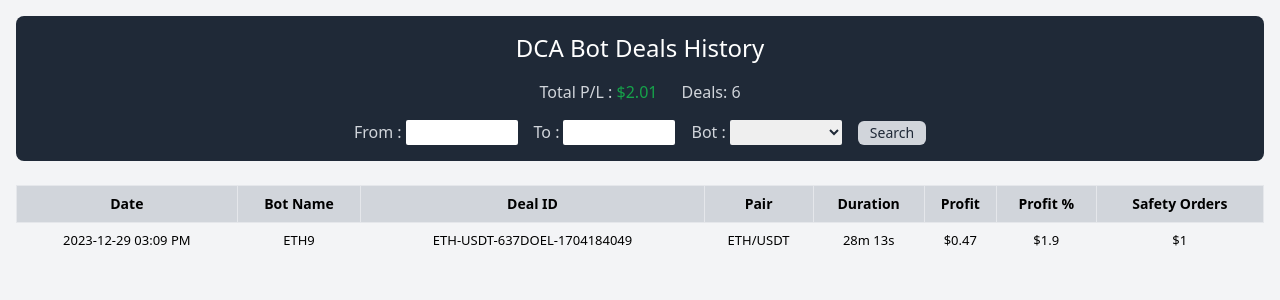
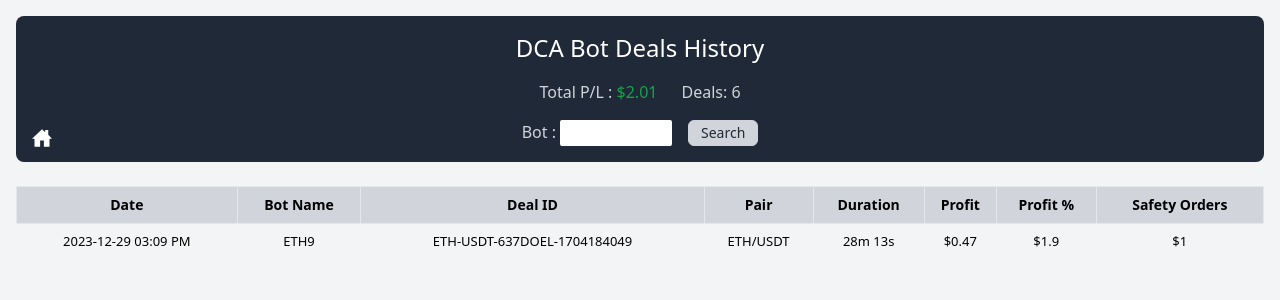
Before and after one commit to mraj1802/DCABot, a React (Create React App) app in the folder client/: page /bothistory in a window 1280 px wide. Shown: the top 300 px of the page. Built offline with nearby package versions, Linux system fonts and the light colour scheme.

Commit message:
changeed in modal and history page

```diff
--- a/client/src/Pages/BotHistory.jsx
+++ b/client/src/Pages/BotHistory.jsx
@@ -1,6 +1,8 @@
 import React, { useState } from 'react'
 import DetailModal from '../utils/DetailModal';
 import { AiFillCloseSquare } from 'react-icons/ai';
+import { Link } from 'react-router-dom';
+import { IoHomeSharp } from 'react-icons/io5';
 
 const BotHistory = () => {
     const [isDetailModal, setdetailmodalopen] = useState(false);
@@ -60,26 +62,17 @@ const BotHistory = () => {
               </div>
               <div className="text-gray-300 flex gap-4">
                 <div className="flex gap-1">
-                    <label htmlFor="" className="">From : </label>
+                    <label htmlFor="bot" className="">Bot : </label>
                     <input type="text" className="w-28 focus:outline-none rounded-sm text-[#1f2937] px-1"/>
                 </div>
-                <div className="flex gap-1">
-                    <label htmlFor="" className="">To : </label>
-                    <input type="text" className="w-28 focus:outline-none rounded-sm text-[#1f2937] px-1"/>
+                <div>
+                    <button className="bg-gray-300 border border-gray-300 hover:opacity-70 text-[#1f2937] rounded-md text-sm py-0.5 px-3">Search</button>
                 </div>
-                <div className="flex gap-1">
-                    <label htmlFor="" className="">Bot : </label>
-                    <select name="bot" id="" className="w-28 focus:outline-none rounded-sm text-[#1f2937] px-1">
-                        <option></option>
-                        <option>BOT</option>
-                        <option>BOT2</option>
-                        <option>ETH</option>
-                        <option>ETH2</option>
-                    </select>
-                </div>
-                <div>
-                    <button className="bg-gray-300 text-[#1f2937] rounded-md text-sm py-0.5 px-3">Search</button>
-                </div>
+              </div>
+              <div className="absolute top-32 left-8 text-white hover:text-gray-300" >
+                <Link to="/">
+                <IoHomeSharp  fontSize={20}/>
+                </Link>
               </div>
             </div>
 
--- a/client/src/Pages/Configuration.jsx
+++ b/client/src/Pages/Configuration.jsx
@@ -1,4 +1,6 @@
 import React from 'react'
+import { IoHomeSharp } from 'react-icons/io5'
+import { Link } from 'react-router-dom'
 
 const Configuration = () => {
   return (
@@ -8,10 +10,12 @@ const Configuration = () => {
             <div className="w-full space-y-6 rounded-lg  text-black">
                 <div className="flex justify-center items-center gap-2 bg-[#1f2937] py-4 rounded-lg">
                     <h1 className="text-white text-2xl font-medium">Configuration</h1>
-
+                    <div className="absolute top-10 left-8 text-white hover:text-gray-300" >
+                      <Link to="/">
+                      <IoHomeSharp  fontSize={20}/>
+                      </Link>
+                  </div>
                 </div>
-
-
             </div>
 
         </div>
--- a/client/src/Pages/Home.jsx
+++ b/client/src/Pages/Home.jsx
@@ -9,9 +9,6 @@ const Home = () => {
         navigate(`/${a}`)
     }
 
-    const handleDivClick = () => {
-        window.location.href = 'https://www.symrank.com/';
-      };
 
   return (
     <>
@@ -39,7 +36,7 @@ const Home = () => {
                             DCA Bot Deals History
                         </h2>
                     </div>
-                    <div className="border-b border-gray-300 py-3 hover:bg-gray-200 cursor-pointer" onClick={handleDivClick}>
+                    <div className="border-b border-gray-300 py-3 hover:bg-gray-200 cursor-pointer" >
                         <h2 className="text-base text-blue-500  px-3">
                             SymRank Crypto Screener
                         </h2>
--- a/client/src/Pages/LiveLogs.jsx
+++ b/client/src/Pages/LiveLogs.jsx
@@ -1,4 +1,5 @@
 import React from 'react'
+import { IoHomeSharp } from 'react-icons/io5'
 import { Link } from 'react-router-dom'
 
 const LiveLogs = () => {
@@ -9,6 +10,11 @@ const LiveLogs = () => {
             <div className="w-full space-y-6 rounded-lg  text-black">
                 <div className="flex flex-col justify-center items-center gap-3 bg-[#1f2937] py-4 rounded-lg">
                     <h1 className="text-white text-2xl font-medium">SymBot Realtime Logs</h1>
+                    <div className="absolute top-10 left-8 text-white hover:text-gray-300" >
+                      <Link to="/">
+                      <IoHomeSharp  fontSize={20}/>
+                      </Link>
+                  </div>
                 </div>
                 <div className="bg-gray-200 border-t border-l border-r border-gray-300 text-sm">
                     <li className="list-none py-2 px-2 border-b border-gray-300 hover:bg-gray-300">2024-01-03T11:33:04.346Z Pair: ETH/USDT Last Price: $2333.58 DCA Price: $2366.64 Target: $2402.14 Next Order: $2300.93 Profit: -1.40%</li>
--- a/client/src/Pages/Logs.jsx
+++ b/client/src/Pages/Logs.jsx
@@ -1,4 +1,5 @@
 import React from 'react'
+import { IoHomeSharp } from 'react-icons/io5'
 import { Link } from 'react-router-dom'
 
 const Logs = () => {
@@ -10,6 +11,11 @@ const Logs = () => {
                 <div className="flex flex-col justify-center items-center gap-3 bg-[#1f2937] py-4 rounded-lg">
                     <h1 className="text-white text-2xl font-medium">SymBot Logs</h1>
                     <Link to="livelogs" className="text-blue-400 cursor-pointer list-none">View Live Logs</Link>
+                    <div className="absolute top-20 left-8 text-white hover:text-gray-300" >
+                      <Link to="/">
+                      <IoHomeSharp  fontSize={20}/>
+                      </Link>
+                  </div>
                 </div>
                 <div className="2xl:w-[25%] xl:w-[25%] lg:w-[30%] md:w-[50%] sm:w-[90%]  mx-auto bg-white rounded-lg shadow-xl  md:mt-0  xl:p-0 text-black ">
                     <div className="h-[800px] px-4 py-8 overflow-y-scroll">
--- a/client/src/Pages/ManageBots.jsx
+++ b/client/src/Pages/ManageBots.jsx
@@ -1,5 +1,8 @@
 import React, { useState } from 'react'
 import ModalComponent from '../utils/ModalComponent';
+import { IoHomeSharp } from "react-icons/io5";
+import { Link } from 'react-router-dom';
+
 
 const ManageBots = () => {
     const [isModalOpen, setisModalOpen] = useState(false);
@@ -18,7 +21,8 @@ const ManageBots = () => {
             </p>
           </div>
           <div className="w-full flex justify-end gap-6">
-            <button className="px-8 py-2 bg-green-600 border border-1 border-green-600 text-white font-medium rounded-md hover:text-green-600 hover:bg-transparent ">
+            <button className="px-8 py-2 bg-green-600 border border-1 border-green-600 text-white font-medium rounded-md hover:text-green-600 hover:bg-transparent "
+             onClick={() => setisModalOpen(!isModalOpen)}>
               Enable Bot
             </button>
             <button
@@ -52,6 +56,11 @@ const ManageBots = () => {
                         </div>
                         <p className="text-gray-300">Show Active</p>
 
+                    </div>
+                    <div className="absolute top-20 left-8 text-white hover:text-gray-300" >
+                    <Link to="/">
+                    <IoHomeSharp  fontSize={20}/>
+                    </Link>
                     </div>
                 </div>
 
--- a/client/src/Pages/SignIn.jsx
+++ b/client/src/Pages/SignIn.jsx
@@ -27,9 +27,7 @@ const SignIn = () => {
                   </div>
                   </form>
               </div>
-
             </div>
-
         </div>
     </section>
     </>
```
Also changed, not shown: client/src/Pages/ActiveBot.jsx (+11 -3 lines).
